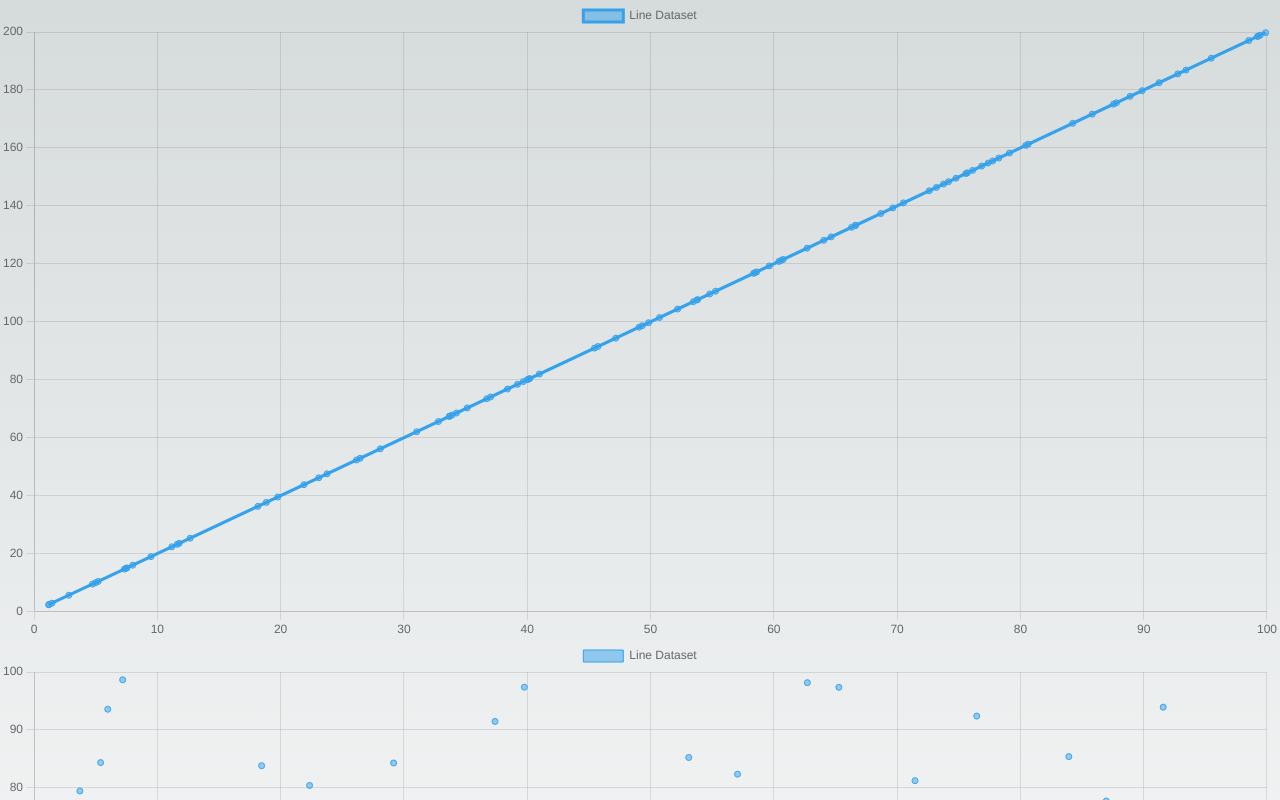
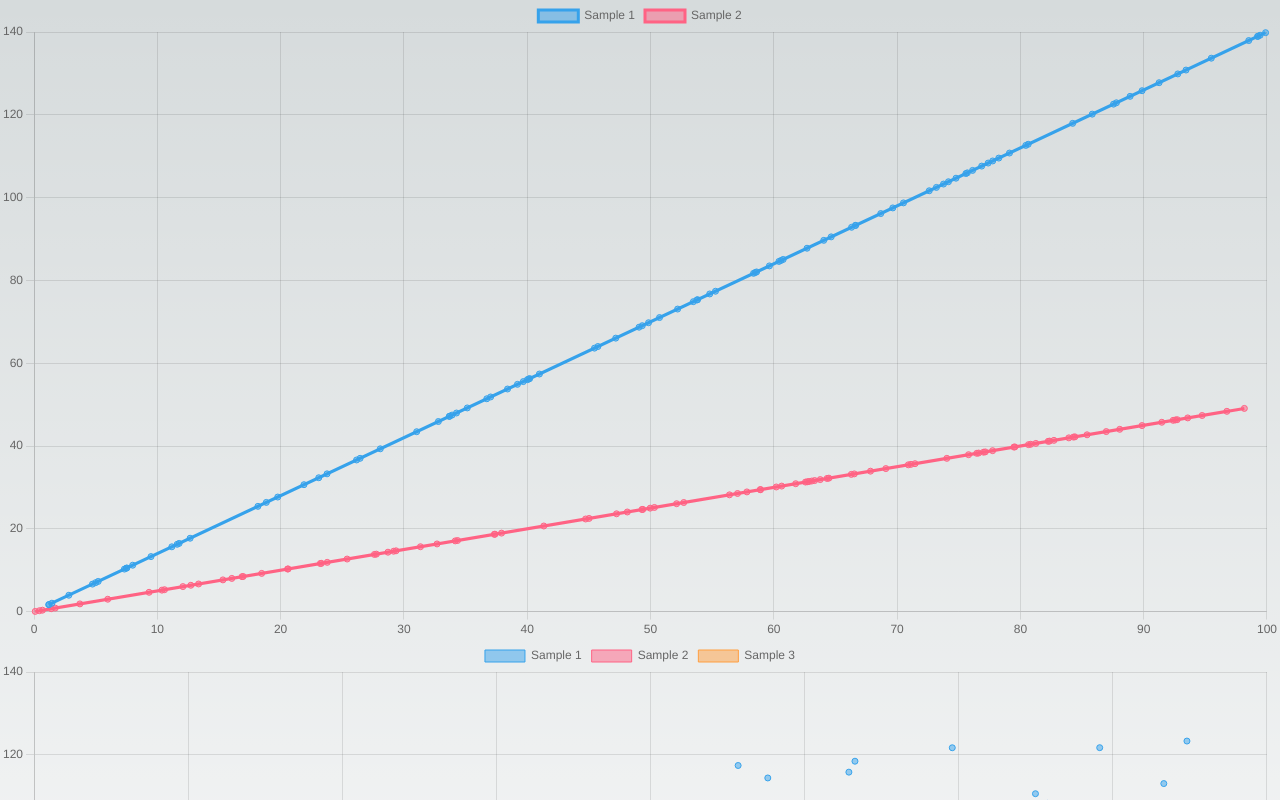
Before and after one commit to jsantos42/bi_dashboard, a Next.js app: page /home in a window 1280 px wide. Shown: the top 800 px of the page. Built offline with nearby package versions, Linux system fonts and the light colour scheme.

Commit message:
feat: add more datasets to each plot

```diff
--- a/src/app/data.ts
+++ b/src/app/data.ts
@@ -6,10 +6,19 @@ import { ChartData, ChartOptions } from 'chart.js/auto';
 export const lineData: ChartData = {
 	datasets: [
 		{
-			label: 'Line Dataset',
+			label: 'Sample 1',
 			data: Array.from({ length: 100 }, () => {
 				const x = Math.random() * 100;
-				const y = x * 2;
+				const y = x * 1.4;
+
+				return { ...{ x, y } };
+			}),
+		},
+		{
+			label: 'Sample 2',
+			data: Array.from({ length: 100 }, () => {
+				const x = Math.random() * 100;
+				const y = x / 2;
 
 				return { ...{ x, y } };
 			}),
@@ -36,10 +45,28 @@ export const lineOptions: ChartOptions = {
 export const scatterData: ChartData = {
 	datasets: [
 		{
-			label: 'Line Dataset',
+			label: 'Sample 1',
 			data: Array.from({ length: 100 }, () => {
-				const x = Math.random() * 100;
+				const x = Math.cos(Math.random()) * 150;
+				const y = Math.random() * 100 * 1.25;
+
+				return { ...{ x, y } };
+			}),
+		},
+		{
+			label: 'Sample 2',
+			data: Array.from({ length: 100 }, () => {
+				const x = Math.random() * 100 * 1.25;
 				const y = Math.random() * 100;
+
+				return { ...{ x, y } };
+			}),
+		},
+		{
+			label: 'Sample 3',
+			data: Array.from({ length: 100 }, () => {
+				const x = Math.sqrt(Math.random()) * 50;
+				const y = Math.sqrt(x) * Math.random() * 10;
 
 				return { ...{ x, y } };
 			}),
```
